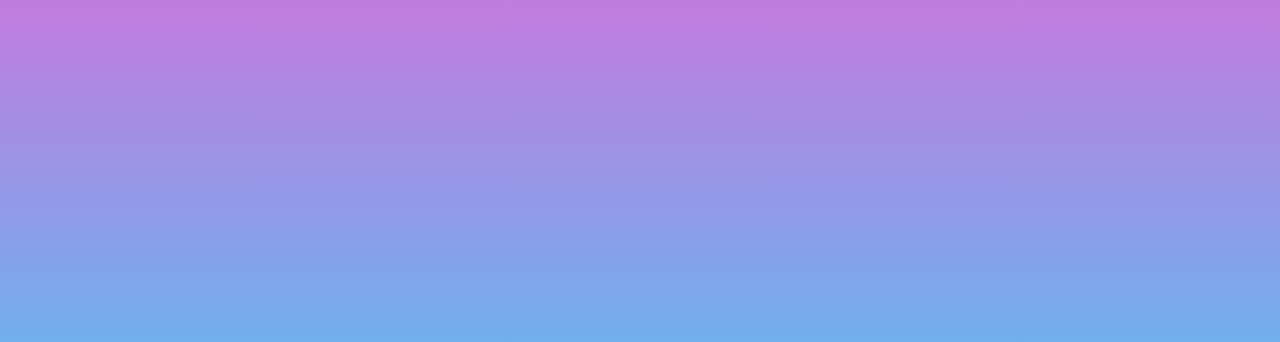
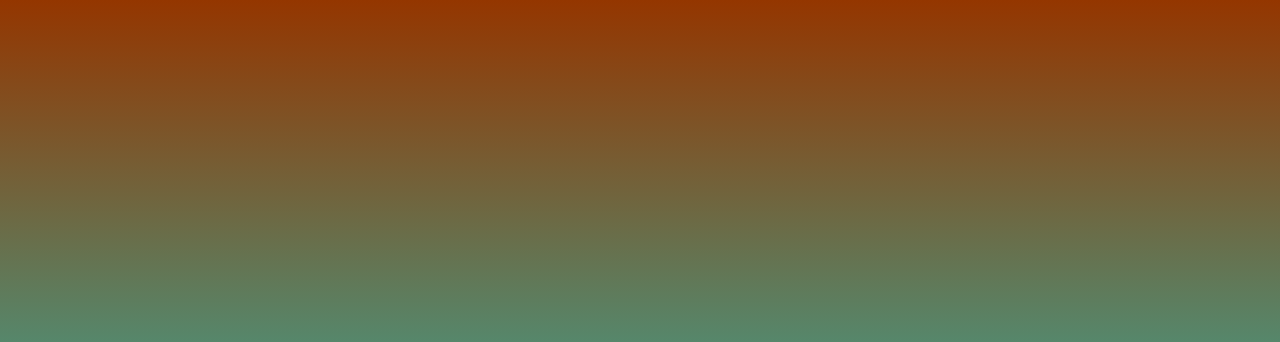
Before and after one commit to devjrtosr/Reloj, a plain HTML site: page reloj-aaron/index.html in a window 1280 px wide. Shown: the top 342 px of the page. Drawn offline with Linux system fonts and the light colour scheme.

Commit message:
modificacion

```diff
--- a/reloj-aaron/styles.css
+++ b/reloj-aaron/styles.css
@@ -1,12 +1,12 @@
 body {
         background-color: rgb(241, 243, 243);
-        background: linear-gradient(to bottom, rgb(194, 123, 223), rgb(0, 247, 255));
+        background: linear-gradient(to bottom, rgb(148, 54, 0), rgb(0, 247, 255));
         background-repeat: no-repeat;
         height: 100vh;
         display: flex;
-    flex-direction: row;
-    align-items: center;
-    justify-content: center;
+        flex-direction: row;
+        align-items: center;
+        justify-content: center;
 }
 .contenedor {
     display: flex;
```
